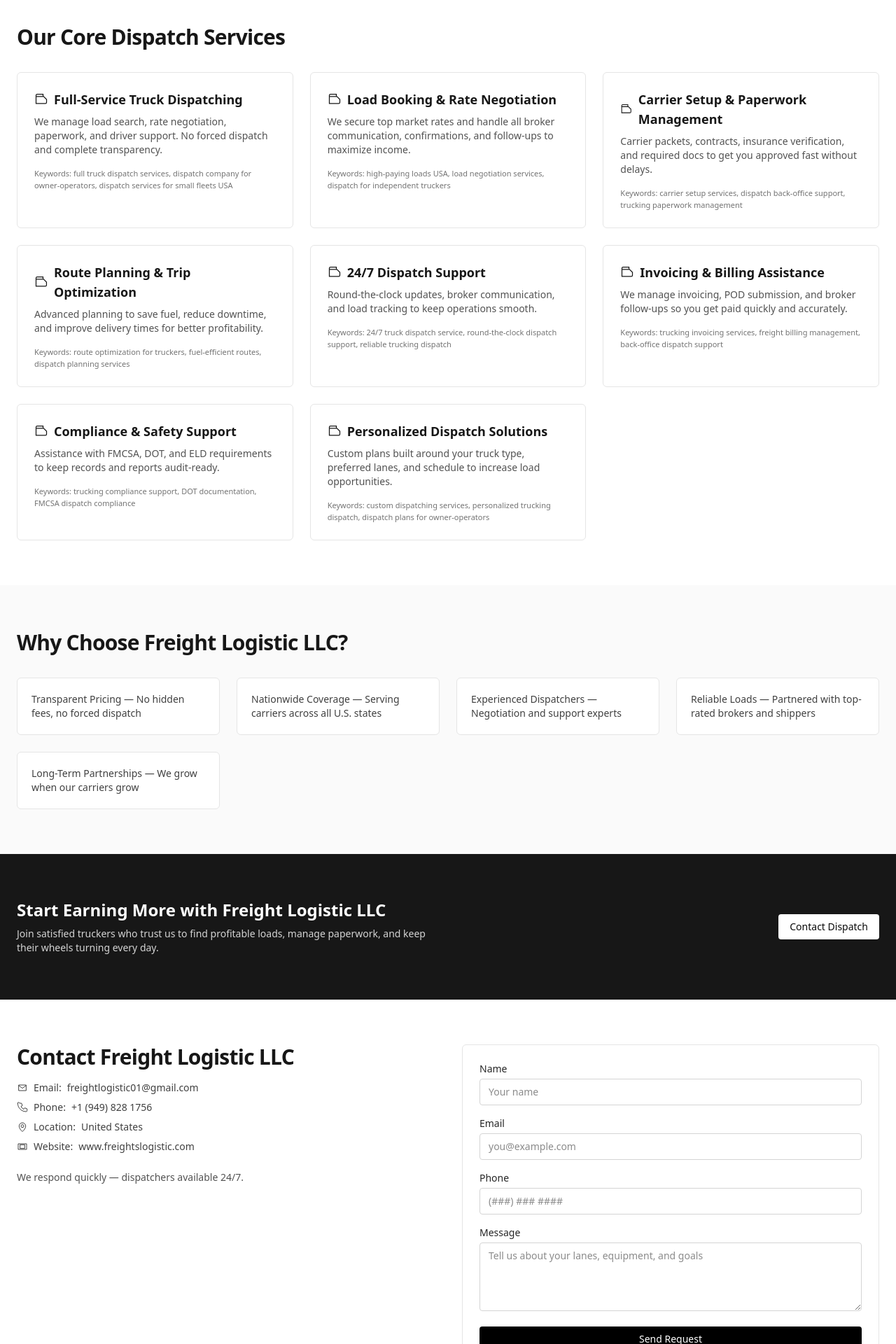
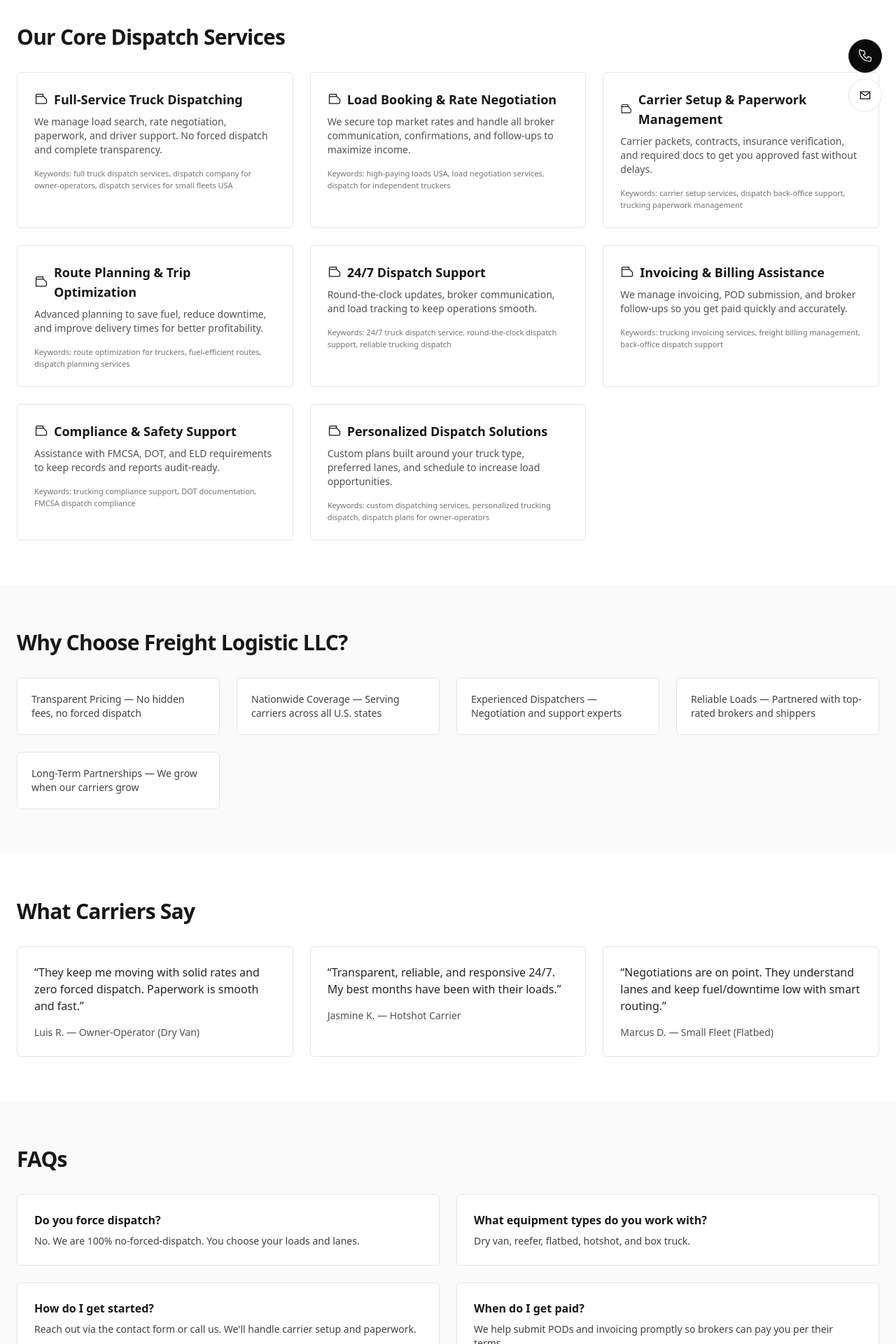
Before and after one commit to osamaqaseem39/dispatching, a Next.js app: page / in a window 1280 px wide. Shown: the part 620-2540 px from the top of the page at 70% size. Built offline with nearby package versions, Linux system fonts and the light colour scheme.

Commit message:
Add Testimonials, FAQ, Pricing, Floating Actions; create pricing/faq/testimonials/carriers pages; hook into home and layout

```diff
--- /dev/null
+++ b/src/app/carriers/page.tsx
@@ -0,0 +1,37 @@
+export const metadata = {
+  title: "Carriers – Freight Logistic LLC",
+  description: "Information for carriers: onboarding, requirements, and support.",
+};
+
+export default function CarriersPage() {
+  return (
+    <main className="bg-white text-neutral-900">
+      <section className="bg-neutral-950 text-white">
+        <div className="mx-auto max-w-7xl px-6 py-16">
+          <h1 className="text-3xl md:text-4xl font-semibold tracking-tight">For Carriers</h1>
+          <p className="mt-3 text-neutral-300 max-w-3xl">Onboarding steps, documents, and how we work together.</p>
+        </div>
+      </section>
+      <section className="bg-white">
+        <div className="mx-auto max-w-7xl px-6 py-16 grid gap-8 md:grid-cols-2">
+          <div>
+            <h2 className="text-xl font-semibold">Requirements</h2>
+            <ul className="mt-2 text-sm text-neutral-700 space-y-2 list-disc pl-5">
+              <li>Active authority and insurance</li>
+              <li>W-9, COI, and MC/DOT</li>
+              <li>ELD compliance</li>
+            </ul>
+          </div>
+          <div>
+            <h2 className="text-xl font-semibold">Onboarding</h2>
+            <ol className="mt-2 text-sm text-neutral-700 space-y-2 list-decimal pl-5">
+              <li>Contact us and share equipment and lanes</li>
+              <li>Complete carrier packet</li>
+              <li>Start booking loads</li>
+            </ol>
+          </div>
+        </div>
+      </section>
+    </main>
+  );
+}
--- /dev/null
+++ b/src/app/faq/page.tsx
@@ -0,0 +1,20 @@
+import Faq from "@/components/Faq";
+
+export const metadata = {
+  title: "FAQ – Freight Logistic LLC",
+  description: "Answers to common questions about our dispatch services.",
+};
+
+export default function FaqPage() {
+  return (
+    <main className="bg-white text-neutral-900">
+      <section className="bg-neutral-950 text-white">
+        <div className="mx-auto max-w-7xl px-6 py-16">
+          <h1 className="text-3xl md:text-4xl font-semibold tracking-tight">Frequently Asked Questions</h1>
+          <p className="mt-3 text-neutral-300 max-w-3xl">Everything you need to know to get started.</p>
+        </div>
+      </section>
+      <Faq />
+    </main>
+  );
+}
--- a/src/app/layout.tsx
+++ b/src/app/layout.tsx
@@ -3,6 +3,7 @@
 import "./globals.css";
 import Header from "@/components/Header";
 import Footer from "@/components/Footer";
+import FloatingActions from "@/components/FloatingActions";
 
 const geistSans = Geist({
   variable: "--font-geist-sans",
@@ -48,6 +49,7 @@
       >
         <Header />
         {children}
+        <FloatingActions />
         <Footer />
       </body>
     </html>
--- a/src/app/page.tsx
+++ b/src/app/page.tsx
@@ -3,6 +3,8 @@
 import Benefits from "@/components/Benefits";
 import Cta from "@/components/Cta";
 import Contact from "@/components/Contact";
+import Testimonials from "@/components/Testimonials";
+import Faq from "@/components/Faq";
 
 export default function Home() {
   return (
@@ -10,6 +12,8 @@
       <Hero />
       <Services />
       <Benefits />
+      <Testimonials />
+      <Faq />
       <Cta />
       <Contact />
     </main>
--- /dev/null
+++ b/src/app/pricing/page.tsx
@@ -0,0 +1,20 @@
+import Pricing from "@/components/Pricing";
+
+export const metadata = {
+  title: "Pricing – Freight Logistic LLC",
+  description: "Transparent pricing for owner-operators and fleets.",
+};
+
+export default function PricingPage() {
+  return (
+    <main className="bg-white text-neutral-900">
+      <section className="bg-neutral-950 text-white">
+        <div className="mx-auto max-w-7xl px-6 py-16">
+          <h1 className="text-3xl md:text-4xl font-semibold tracking-tight">Pricing</h1>
+          <p className="mt-3 text-neutral-300 max-w-3xl">No hidden fees. Clear and fair.</p>
+        </div>
+      </section>
+      <Pricing />
+    </main>
+  );
+}
--- /dev/null
+++ b/src/app/testimonials/page.tsx
@@ -0,0 +1,20 @@
+import Testimonials from "@/components/Testimonials";
+
+export const metadata = {
+  title: "Testimonials – Freight Logistic LLC",
+  description: "Real feedback from carriers we support.",
+};
+
+export default function TestimonialsPage() {
+  return (
+    <main className="bg-white text-neutral-900">
+      <section className="bg-neutral-950 text-white">
+        <div className="mx-auto max-w-7xl px-6 py-16">
+          <h1 className="text-3xl md:text-4xl font-semibold tracking-tight">Testimonials</h1>
+          <p className="mt-3 text-neutral-300 max-w-3xl">Hear from owner-operators and fleets who trust us.</p>
+        </div>
+      </section>
+      <Testimonials />
+    </main>
+  );
+}
--- /dev/null
+++ b/src/components/Faq.tsx
@@ -0,0 +1,36 @@
+const faqs = [
+  {
+    q: "Do you force dispatch?",
+    a: "No. We are 100% no-forced-dispatch. You choose your loads and lanes.",
+  },
+  {
+    q: "What equipment types do you work with?",
+    a: "Dry van, reefer, flatbed, hotshot, and box truck.",
+  },
+  {
+    q: "How do I get started?",
+    a: "Reach out via the contact form or call us. We'll handle carrier setup and paperwork.",
+  },
+  {
+    q: "When do I get paid?",
+    a: "We help submit PODs and invoicing promptly so brokers can pay you per their terms.",
+  },
+];
+
+export default function Faq() {
+  return (
+    <section className="bg-neutral-50">
+      <div className="mx-auto max-w-7xl px-6 py-16">
+        <h2 className="text-2xl md:text-3xl font-semibold tracking-tight">FAQs</h2>
+        <div className="mt-8 grid gap-6 md:grid-cols-2">
+          {faqs.map((f) => (
+            <div key={f.q} className="rounded-md border border-neutral-200 bg-white p-6">
+              <div className="font-semibold text-neutral-900">{f.q}</div>
+              <p className="mt-2 text-sm text-neutral-700">{f.a}</p>
+            </div>
+          ))}
+        </div>
+      </div>
+    </section>
+  );
+}
--- /dev/null
+++ b/src/components/FloatingActions.tsx
@@ -0,0 +1,20 @@
+export default function FloatingActions() {
+  return (
+    <div className="fixed bottom-5 right-5 flex flex-col gap-2 z-50">
+      <a
+        href="tel:+19498281756"
+        className="rounded-full bg-neutral-950 text-white h-12 w-12 flex items-center justify-center border border-neutral-800 hover:bg-black"
+        aria-label="Call"
+      >
+        <svg viewBox="0 0 24 24" className="h-5 w-5" fill="none"><path d="M6 3h4l2 5-3 2a12 12 0 0 0 6 6l2-3 5 2v4a2 2 0 0 1-2 2c-9.94 0-18-8.06-18-18a2 2 0 0 1 2-2Z" stroke="currentColor" strokeWidth="1.5" /></svg>
+      </a>
+      <a
+        href="mailto:freightlogistic01@gmail.com"
+        className="rounded-full bg-white text-neutral-950 h-12 w-12 flex items-center justify-center border border-neutral-200 hover:bg-neutral-200"
+        aria-label="Email"
+      >
+        <svg viewBox="0 0 24 24" className="h-5 w-5" fill="none"><path d="M4 6h16v12H4z" stroke="currentColor" strokeWidth="1.5" /><path d="m4 7 8 6 8-6" stroke="currentColor" strokeWidth="1.5" /></svg>
+      </a>
+    </div>
+  );
+}
--- /dev/null
+++ b/src/components/Pricing.tsx
@@ -0,0 +1,27 @@
+export default function Pricing() {
+  return (
+    <section className="bg-white">
+      <div className="mx-auto max-w-7xl px-6 py-16">
+        <h2 className="text-2xl md:text-3xl font-semibold tracking-tight">Pricing</h2>
+        <p className="mt-2 text-sm text-neutral-700">Transparent, no hidden fees.</p>
+        <div className="mt-8 grid gap-6 md:grid-cols-3">
+          <div className="rounded-md border border-neutral-200 bg-white p-6">
+            <div className="text-neutral-900 font-semibold">Owner-Operator</div>
+            <div className="mt-2 text-3xl font-semibold text-neutral-950">8%–10%</div>
+            <p className="mt-2 text-sm text-neutral-700">Full dispatch, paperwork, 24/7 support.</p>
+          </div>
+          <div className="rounded-md border border-neutral-200 bg-white p-6">
+            <div className="text-neutral-900 font-semibold">Small Fleet</div>
+            <div className="mt-2 text-3xl font-semibold text-neutral-950">Custom</div>
+            <p className="mt-2 text-sm text-neutral-700">Tailored pricing for 3+ trucks.</p>
+          </div>
+          <div className="rounded-md border border-neutral-200 bg-white p-6">
+            <div className="text-neutral-900 font-semibold">Back-Office Only</div>
+            <div className="mt-2 text-3xl font-semibold text-neutral-950">Flat</div>
+            <p className="mt-2 text-sm text-neutral-700">Paperwork, invoicing, compliance support.</p>
+          </div>
+        </div>
+      </div>
+    </section>
+  );
+}
--- /dev/null
+++ b/src/components/Testimonials.tsx
@@ -0,0 +1,38 @@
+const testimonials = [
+  {
+    name: "Luis R.",
+    role: "Owner-Operator (Dry Van)",
+    quote:
+      "They keep me moving with solid rates and zero forced dispatch. Paperwork is smooth and fast.",
+  },
+  {
+    name: "Jasmine K.",
+    role: "Hotshot Carrier",
+    quote:
+      "Transparent, reliable, and responsive 24/7. My best months have been with their loads.",
+  },
+  {
+    name: "Marcus D.",
+    role: "Small Fleet (Flatbed)",
+    quote:
+      "Negotiations are on point. They understand lanes and keep fuel/downtime low with smart routing.",
+  },
+];
+
+export default function Testimonials() {
+  return (
+    <section className="bg-white">
+      <div className="mx-auto max-w-7xl px-6 py-16">
+        <h2 className="text-2xl md:text-3xl font-semibold tracking-tight">What Carriers Say</h2>
+        <div className="mt-8 grid gap-6 md:grid-cols-3">
+          {testimonials.map((t) => (
+            <div key={t.name} className="rounded-md border border-neutral-200 bg-white p-6">
+              <p className="text-neutral-800">“{t.quote}”</p>
+              <div className="mt-4 text-sm text-neutral-600">{t.name} — {t.role}</div>
+            </div>
+          ))}
+        </div>
+      </div>
+    </section>
+  );
+}
```
